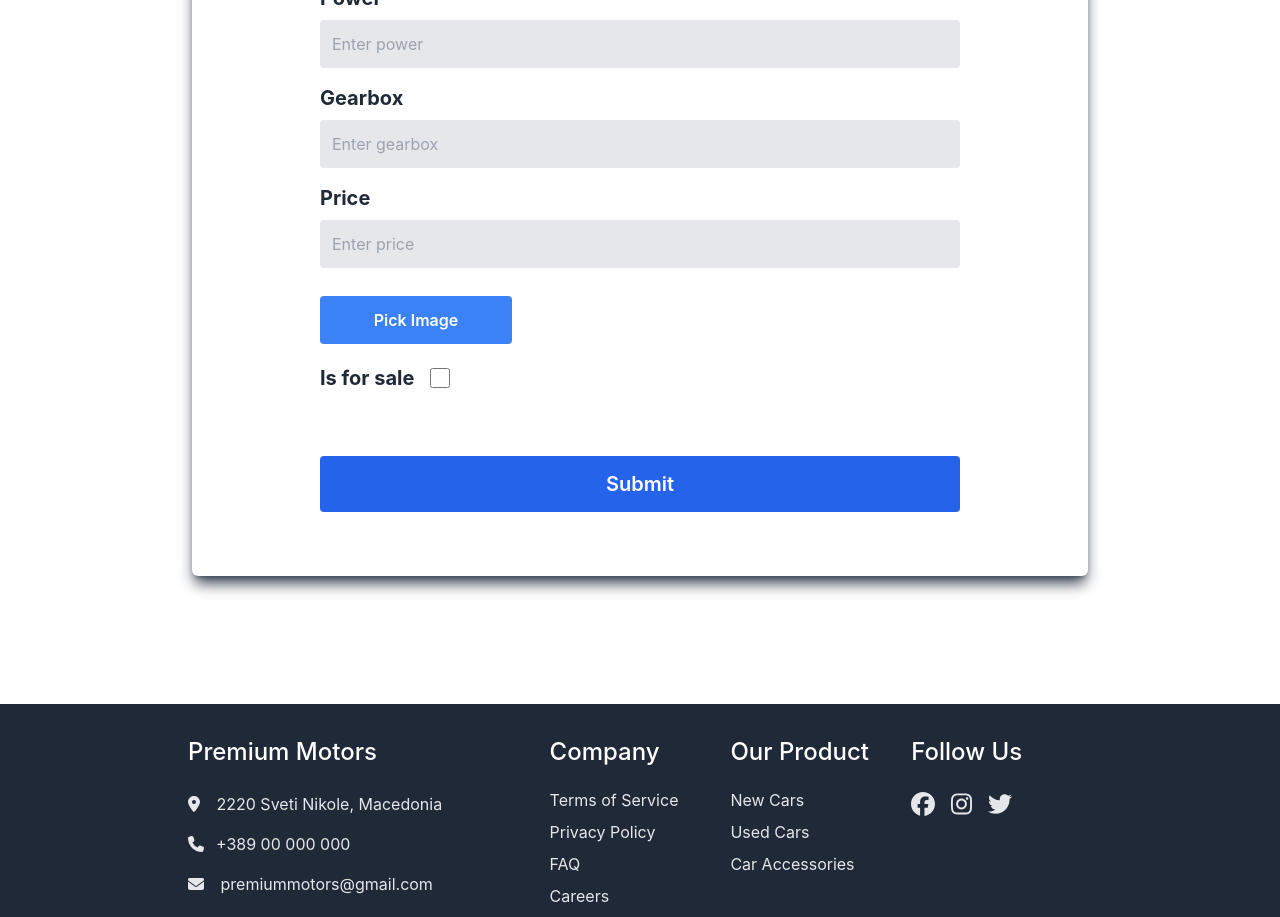
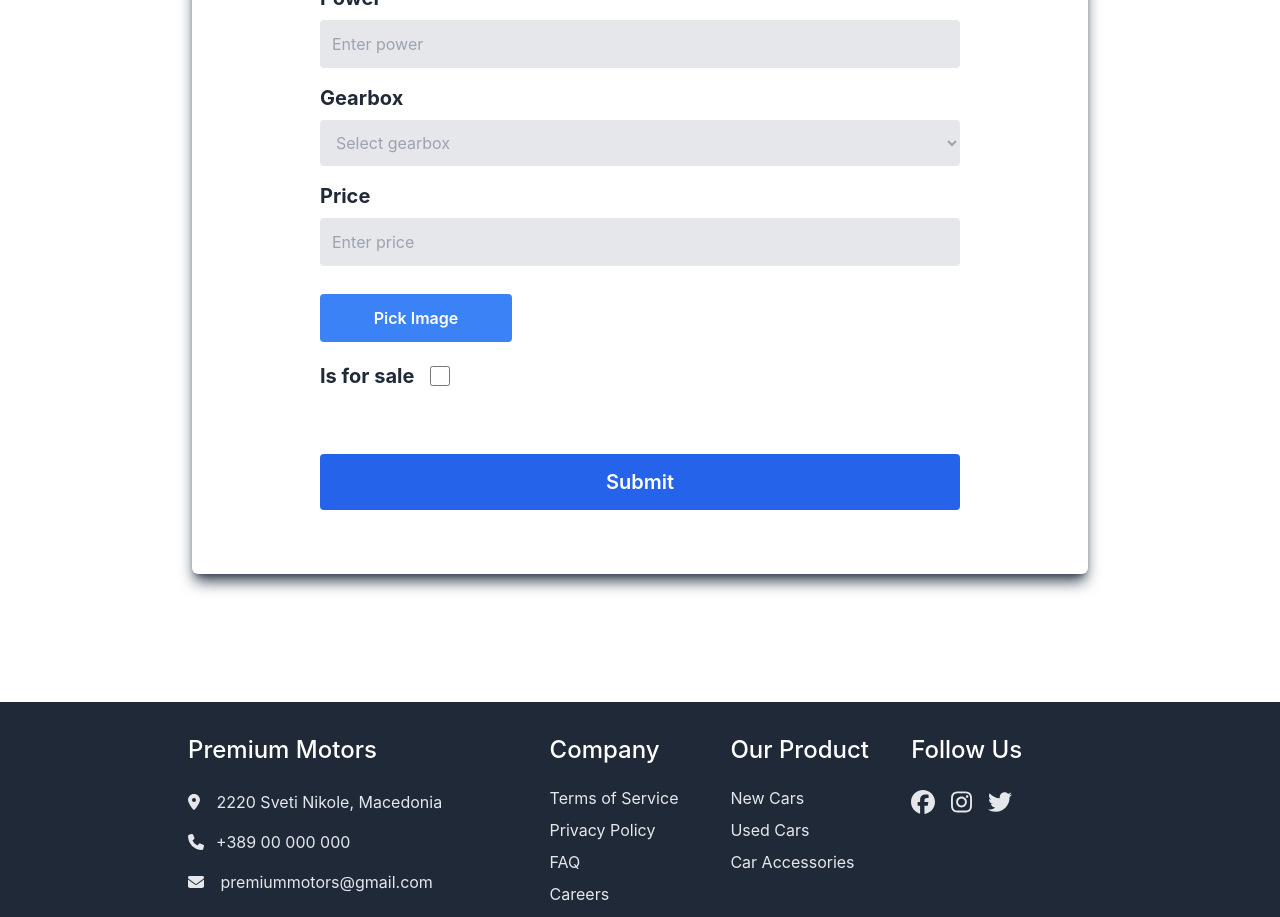
Before and after one commit to nasquez23/premium-motors, a React (Vite) app in the folder frontend/: page /cars/new in a window 1280 px wide. Shown: the part 920-1837 px from the top of the page. Built offline with nearby package versions, Linux system fonts and the light colour scheme; sample sign-in values are in the browser's storage.

Commit message:
Change car gearbox input to select and add validation if no image is selected

```diff
--- a/frontend/src/components/CarForm.jsx
+++ b/frontend/src/components/CarForm.jsx
@@ -115,7 +115,11 @@ export default function CarForm({ car }) {
                 </div>
                 <div className="flex flex-col mb-4">
                     <label htmlFor="gearbox" className="font-bold text-xl mb-2">Gearbox</label>
-                    <input type="text" id="gearbox" name="gearbox" value={carData.gearbox} onChange={handleChange} required placeholder="Enter gearbox" className="bg-gray-200 text-gray-700 p-3 rounded focus:outline-blue-500" />
+                    <select id="gearbox" name="gearbox" value={carData.gearbox} required onChange={handleChange} className={`bg-gray-200 p-3 rounded focus:outline-blue-500 ${carData.gearbox === '' && 'text-gray-400'}`}>
+                        <option value="" className="text-gray-400">Select gearbox</option>
+                        <option value="Manual" className="text-gray-700">Manual</option>
+                        <option value="Automatic" className="text-gray-700">Automatic</option>
+                    </select>
                 </div>
                 <div className="flex flex-col mb-4">
                     <label htmlFor="price" className="font-bold text-xl mb-2">Price</label>
--- a/frontend/src/components/Header.jsx
+++ b/frontend/src/components/Header.jsx
@@ -3,7 +3,7 @@ import { useContext, useState } from "react";
 import { Link, useLocation } from "react-router-dom";
 import { AnimatePresence, motion } from "framer-motion";
 import { FontAwesomeIcon } from "@fortawesome/react-fontawesome";
-import { faBars, faTimes, faUserAlt } from "@fortawesome/free-solid-svg-icons";
+import { faBars, faTimes } from "@fortawesome/free-solid-svg-icons";
 import logo from "../assets/logo.png";
 import { AuthContext } from "../context/auth-context";
 import { toast } from "react-toastify";
```
Also changed, not shown: 1 other file (tests, documents, lock files or other folders).
